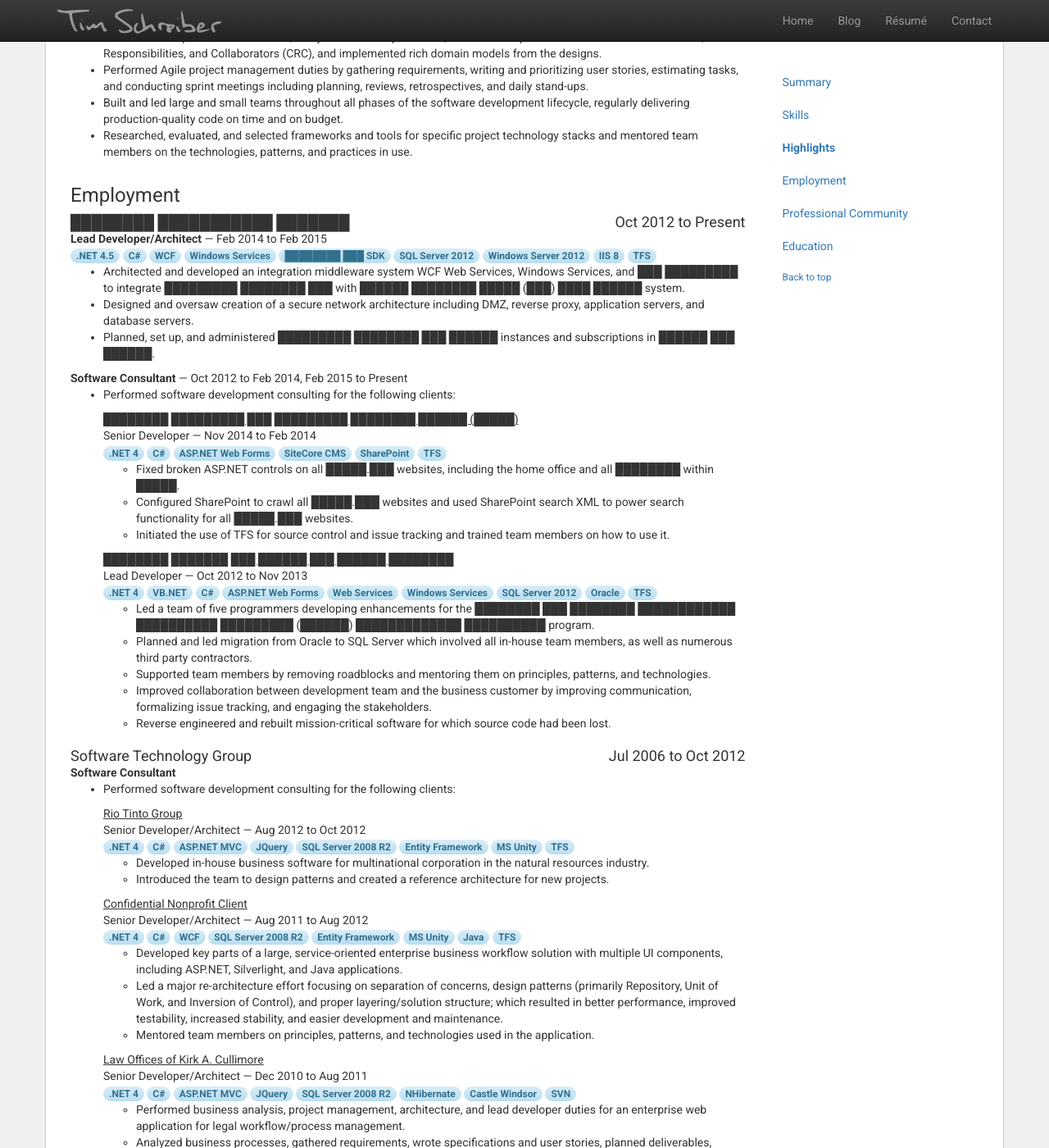
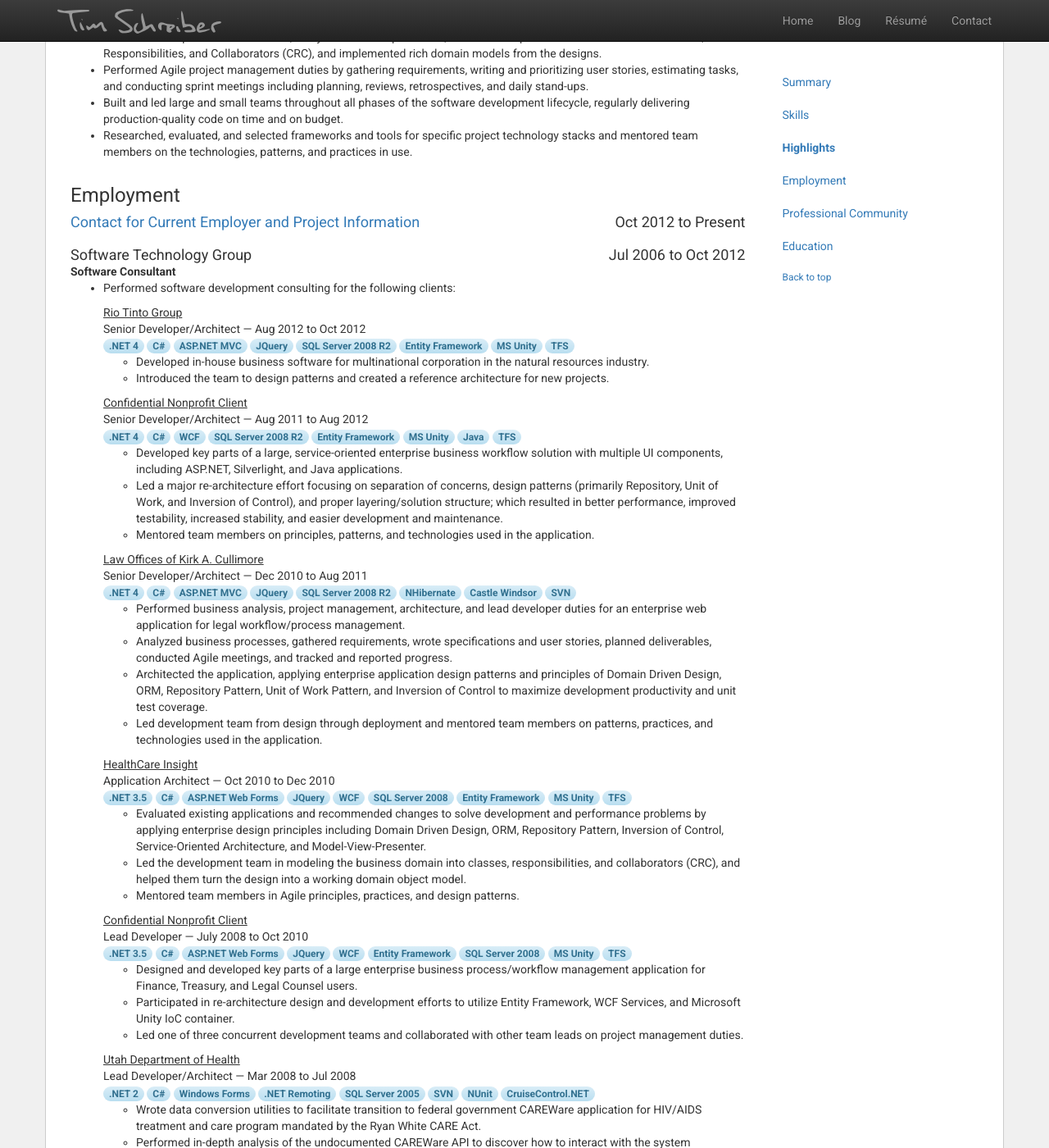
Before and after one commit to timschreiber/timschreiber.github.com, a Jekyll site: the page built from resume/index.md, in a window 1280 px wide and 1400 px high, scrolled down 611 px. Shown: the whole window at 82% size. Built offline with Jekyll 4.4.1, drawn with Linux system fonts in a browser that asks for light colours; nearby versions of some CDN libraries.

Commit message:
Removed info

```diff
--- a/resume/index.md
+++ b/resume/index.md
@@ -74,68 +74,11 @@
 
 	<div id="res-emp" class="res-section">
 		<h3>Employment</h3>
+
 		<div id="res-emp-sis" class="employer">
 			<div class="clearfix">
-				<h4 class="pull-left">&#x2588;&#x2588;&#x2588;&#x2588;&#x2588;&#x2588;&#x2588;&#x2588; &#x2588;&#x2588;&#x2588;&#x2588;&#x2588;&#x2588;&#x2588;&#x2588;&#x2588;&#x2588;&#x2588; &#x2588;&#x2588;&#x2588;&#x2588;&#x2588;&#x2588;&#x2588;</h4>
+				<h4 class="pull-left"><a href="/contact">Contact for Current Employer and Project Information</a></h4>
 				<h4 class="pull-right">Oct 2012 to Present</h4>
-			</div>
-			<div><strong>Lead Developer/Architect</strong> &mdash; Feb 2014 to Feb 2015</div>
-			<div>
-				<span class="badge alert-info">.NET 4.5</span>
-				<span class="badge alert-info">C#</span>
-				<span class="badge alert-info">WCF</span>
-				<span class="badge alert-info">Windows Services</span>
-				<span class="badge alert-info">&#x2588;&#x2588;&#x2588;&#x2588;&#x2588;&#x2588;&#x2588;&#x2588; &#x2588;&#x2588;&#x2588; SDK</span>
-				<span class="badge alert-info">SQL Server 2012</span>
-				<span class="badge alert-info">Windows Server 2012</span>
-				<span class="badge alert-info">IIS 8</span>
-				<span class="badge alert-info">TFS</span>
-			</div>
-			<ul>
-				<li>Architected and developed an integration middleware system WCF Web Services, Windows Services, and &#x2588;&#x2588;&#x2588; &#x2588;&#x2588;&#x2588;&#x2588;&#x2588;&#x2588;&#x2588;&#x2588;&#x2588; to integrate &#x2588;&#x2588;&#x2588;&#x2588;&#x2588;&#x2588;&#x2588;&#x2588;&#x2588; &#x2588;&#x2588;&#x2588;&#x2588;&#x2588;&#x2588;&#x2588;&#x2588; &#x2588;&#x2588;&#x2588; with &#x2588;&#x2588;&#x2588;&#x2588;&#x2588;&#x2588; &#x2588;&#x2588;&#x2588;&#x2588;&#x2588;&#x2588;&#x2588;&#x2588; &#x2588;&#x2588;&#x2588;&#x2588;&#x2588; (&#x2588;&#x2588;&#x2588;) &#x2588;&#x2588;&#x2588;&#x2588; &#x2588;&#x2588;&#x2588;&#x2588;&#x2588;&#x2588; system. </li>
-				<li>Designed and oversaw creation of a secure network architecture including DMZ, reverse proxy, application servers, and database servers.</li>
-				<li>Planned, set up, and administered &#x2588;&#x2588;&#x2588;&#x2588;&#x2588;&#x2588;&#x2588;&#x2588;&#x2588; &#x2588;&#x2588;&#x2588;&#x2588;&#x2588;&#x2588;&#x2588;&#x2588; &#x2588;&#x2588;&#x2588; &#x2588;&#x2588;&#x2588;&#x2588;&#x2588;&#x2588; instances and subscriptions in &#x2588;&#x2588;&#x2588;&#x2588;&#x2588;&#x2588; &#x2588;&#x2588;&#x2588; &#x2588;&#x2588;&#x2588;&#x2588;&#x2588;&#x2588;.</li>
-			</ul>
-			<div><strong>Software Consultant</strong> &mdash; Oct 2012 to Feb 2014, Feb 2015 to Present</div>
-			<ul>
-				<li>Performed software development consulting for the following clients:</li>
-			</ul>
-			<div class="clients">
-				<div><u>&#x2588;&#x2588;&#x2588;&#x2588;&#x2588;&#x2588;&#x2588;&#x2588; &#x2588;&#x2588;&#x2588;&#x2588;&#x2588;&#x2588;&#x2588;&#x2588;&#x2588; &#x2588;&#x2588;&#x2588; &#x2588;&#x2588;&#x2588;&#x2588;&#x2588;&#x2588;&#x2588;&#x2588;&#x2588; &#x2588;&#x2588;&#x2588;&#x2588;&#x2588;&#x2588;&#x2588;&#x2588; &#x2588;&#x2588;&#x2588;&#x2588;&#x2588;&#x2588; (&#x2588;&#x2588;&#x2588;&#x2588;&#x2588;)</u></div>
-				<div>Senior Developer &mdash; Nov 2014 to Feb 2014</div>
-				<div>
-					<span class="badge alert-info">.NET 4</span>
-					<span class="badge alert-info">C#</span>
-					<span class="badge alert-info">ASP.NET Web Forms</span>
-					<span class="badge alert-info">SiteCore CMS</span>
-					<span class="badge alert-info">SharePoint</span>
-					<span class="badge alert-info">TFS</span>
-				</div>
-				<ul>
-					<li>Fixed broken ASP.NET controls on all &#x2588;&#x2588;&#x2588;&#x2588;&#x2588;.&#x2588;&#x2588;&#x2588; websites, including the home office and all &#x2588;&#x2588;&#x2588;&#x2588;&#x2588;&#x2588;&#x2588;&#x2588; within &#x2588;&#x2588;&#x2588;&#x2588;&#x2588;.</li>
-					<li>Configured SharePoint to crawl all &#x2588;&#x2588;&#x2588;&#x2588;&#x2588;.&#x2588;&#x2588;&#x2588; websites and used SharePoint search XML to power search functionality for all &#x2588;&#x2588;&#x2588;&#x2588;&#x2588;.&#x2588;&#x2588;&#x2588; websites.</li>
-					<li>Initiated the use of TFS for source control and issue tracking and trained team members on how to use it.</li>
-				</ul>
-				<div><u>&#x2588;&#x2588;&#x2588;&#x2588;&#x2588;&#x2588;&#x2588;&#x2588; &#x2588;&#x2588;&#x2588;&#x2588;&#x2588;&#x2588;&#x2588; &#x2588;&#x2588;&#x2588; &#x2588;&#x2588;&#x2588;&#x2588;&#x2588;&#x2588; &#x2588;&#x2588;&#x2588; &#x2588;&#x2588;&#x2588;&#x2588;&#x2588;&#x2588; &#x2588;&#x2588;&#x2588;&#x2588;&#x2588;&#x2588;&#x2588;&#x2588;</u></div>
-				<div>Lead Developer &mdash; Oct 2012 to Nov 2013</div>
-				<div>
-					<span class="badge alert-info">.NET 4</span>
-					<span class="badge alert-info">VB.NET</span>
-					<span class="badge alert-info">C#</span>
-					<span class="badge alert-info">ASP.NET Web Forms</span>
-					<span class="badge alert-info">Web Services</span>
-					<span class="badge alert-info">Windows Services</span>
-					<span class="badge alert-info">SQL Server 2012</span>
-					<span class="badge alert-info">Oracle</span>
-					<span class="badge alert-info">TFS</span>
-				</div>
-				<ul>
-					<li>Led a team of five programmers developing enhancements for the &#x2588;&#x2588;&#x2588;&#x2588;&#x2588;&#x2588;&#x2588;&#x2588; &#x2588;&#x2588;&#x2588; &#x2588;&#x2588;&#x2588;&#x2588;&#x2588;&#x2588;&#x2588;&#x2588; &#x2588;&#x2588;&#x2588;&#x2588;&#x2588;&#x2588;&#x2588;&#x2588;&#x2588;&#x2588;&#x2588;&#x2588; &#x2588;&#x2588;&#x2588;&#x2588;&#x2588;&#x2588;&#x2588;&#x2588;&#x2588;&#x2588; &#x2588;&#x2588;&#x2588;&#x2588;&#x2588;&#x2588;&#x2588;&#x2588;&#x2588; (&#x2588;&#x2588;&#x2588;&#x2588;&#x2588;&#x2588;) &#x2588;&#x2588;&#x2588;&#x2588;&#x2588;&#x2588;&#x2588;&#x2588;&#x2588;&#x2588;&#x2588;&#x2588;&#x2588; &#x2588;&#x2588;&#x2588;&#x2588;&#x2588;&#x2588;&#x2588;&#x2588;&#x2588;&#x2588; program.</li>
-					<li>Planned and led migration from Oracle to SQL Server which involved all in-house team members, as well as numerous third party contractors.</li>
-					<li>Supported team members by removing roadblocks and mentoring them on principles, patterns, and technologies.</li>
-					<li>Improved collaboration between development team and the business customer by improving communication, formalizing issue tracking, and engaging the stakeholders.</li>
-					<li>Reverse engineered and rebuilt mission-critical software for which source code had been lost.</li>
-				</ul>
 			</div>
 		</div>
 
```
